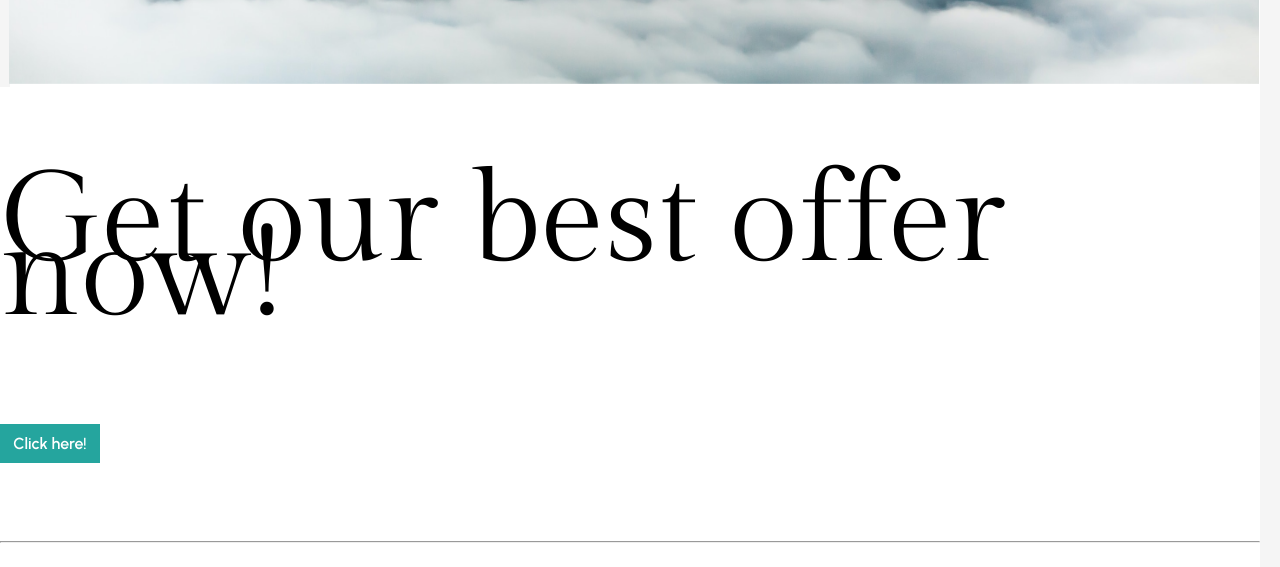
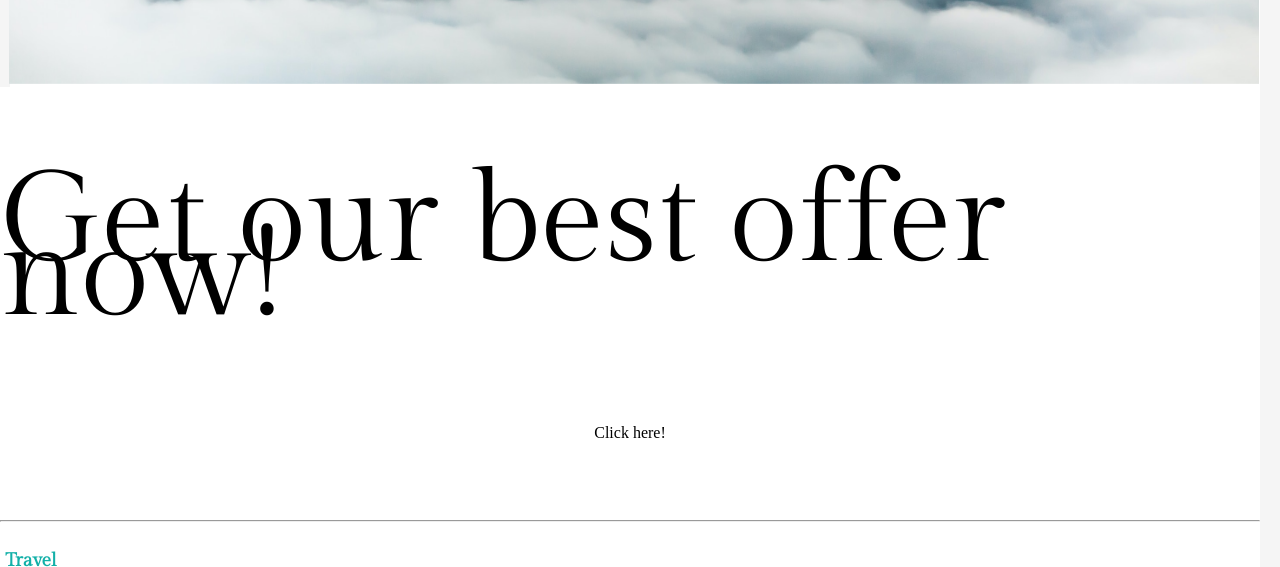
Before and after one commit to Zouhra06/Travel-Website, a plain HTML site: page index.html in a window 1280 px wide. Shown: the part 6365-6932 px from the top of the page. Drawn offline with Linux system fonts and the light colour scheme.

Commit message:
edited css

```diff
--- a/index.html
+++ b/index.html
@@ -139,7 +139,7 @@
             <div class="best-offer-click-button" id="offer">
                 <h2 id="Gilda" class="best-offer" itemid="best-offer">Get our best offer now! </h2>
 
-                <p class="CTAprimer">Click here!</p>
+                <p class="CTApri pmer">Click here!</p>
             </div>
             <br><br><br>
             <hr class="divider">
```
